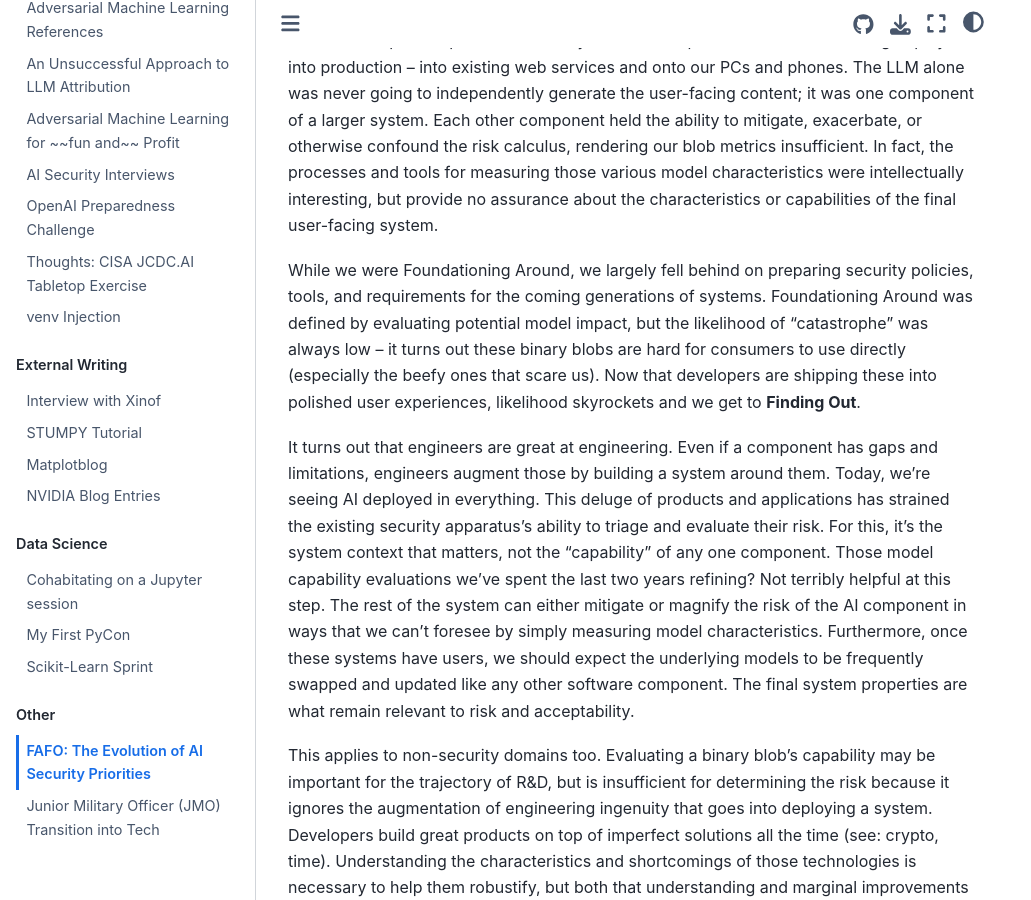
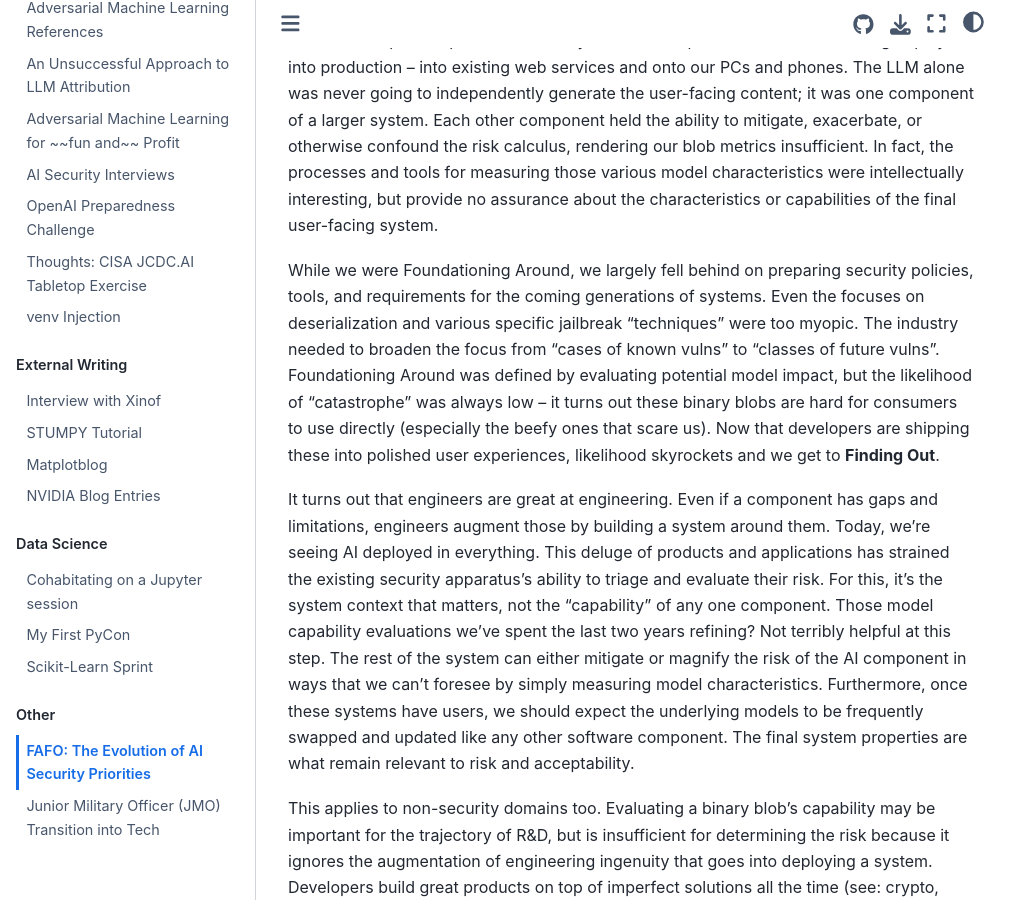
Before and after one commit to JosephTLucas/blog, a Jupyter Book: the page built from content/fafo.md, in a window 1280 px wide and 900 px high, scrolled down 694 px. Shown: the whole window, without its empty margins (0-1031 px from the left). Built offline with Jupyter Book 1.0.4 settings and Sphinx 7.4.7 and the Sphinx Book theme 1.1.4, drawn with Linux system fonts in a browser that asks for light colours.

Commit message:
clarify the missed opportunity

```diff
--- a/content/fafo.md
+++ b/content/fafo.md
@@ -11,7 +11,7 @@ But while security researchers have been working on those model capability evalu
 
 … and developers ship. So those binary blobs and expensive API calls are being deployed into production – into existing web services and onto our PCs and phones. The LLM alone was never going to independently generate the user-facing content; it was one component of a larger system. Each other component held the ability to mitigate, exacerbate, or otherwise confound the risk calculus, rendering our blob metrics insufficient. In fact, the processes and tools for measuring those various model characteristics were intellectually interesting, but provide no assurance about the characteristics or capabilities of the final user-facing system.
 
- While we were Foundationing Around, we largely fell behind on preparing security policies, tools, and requirements for the coming generations of systems. Foundationing Around was defined by evaluating potential model impact, but the likelihood of “catastrophe” was always low – it turns out these binary blobs are hard for consumers to use directly (especially the beefy ones that scare us). Now that developers are shipping these into polished user experiences, likelihood skyrockets and we get to **Finding Out**.
+ While we were Foundationing Around, we largely fell behind on preparing security policies, tools, and requirements for the coming generations of systems. Even the focuses on deserialization and various specific jailbreak "techniques" were too myopic. The industry needed to broaden the focus from "cases of known vulns" to "classes of future vulns". Foundationing Around was defined by evaluating potential model impact, but the likelihood of “catastrophe” was always low – it turns out these binary blobs are hard for consumers to use directly (especially the beefy ones that scare us). Now that developers are shipping these into polished user experiences, likelihood skyrockets and we get to **Finding Out**.
 
 It turns out that engineers are great at engineering. Even if a component has gaps and limitations, engineers augment those by building a system around them. Today, we’re seeing AI deployed in everything. This deluge of products and applications has strained the existing security apparatus’s ability to triage and evaluate their risk. For this, it’s the system context that matters, not the “capability” of any one component. Those model capability evaluations we’ve spent the last two years refining? Not terribly helpful at this step.  The rest of the system can either mitigate or magnify the risk of the AI component in ways that we can’t foresee by simply measuring model characteristics. Furthermore, once these systems have users, we should expect the underlying models to be frequently swapped and updated like any other software component. The final system properties are what remain relevant to risk and acceptability.
 
```
